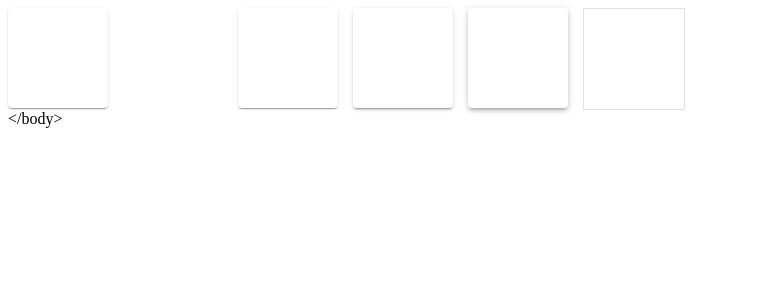
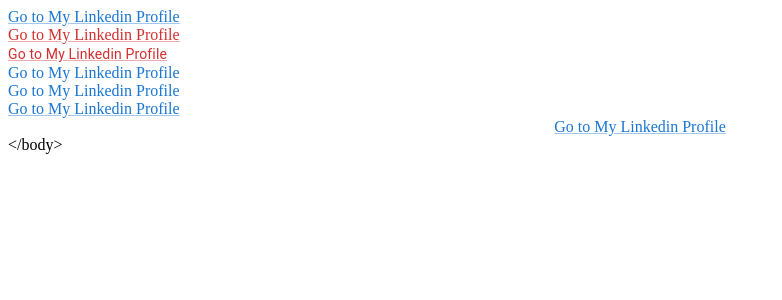
Before and after one commit to furkansylu97/MaterialUiProjects, a React (Vite) app in the folder MaterialUiProjects/: page / in a window 1280 px wide. Shown: the top 300 px of the page, without its empty margins (0-782 px from the left). Built offline with nearby package versions, Linux system fonts and the light colour scheme.

Commit message:
Mui Link works were perdformed

```diff
--- a/MaterialUiProjects/src/App.tsx
+++ b/MaterialUiProjects/src/App.tsx
@@ -1,5 +1,6 @@
 import './App.css'
-import { LessonPaper } from './components/LessonPaper'
+import { LessonLink } from './components/LessonLink'
+// import { LessonPaper } from './components/LessonPaper'
 // import { LessonImageList } from './components/LessonImageList'
 // import { LessonAppBar } from './components/LessonAppBar'
 // import { LessonAccordion } from './components/LessonAccordion'
@@ -36,7 +37,8 @@
       {/* <LessonAccordion /> */}
       {/* <LessonAppBar /> */}
       {/* <LessonImageList /> */}
-      <LessonPaper />
+      {/* <LessonPaper /> */}
+      <LessonLink />
     </>
   )
 }
--- /dev/null
+++ b/MaterialUiProjects/src/components/LessonLink.tsx
@@ -0,0 +1,15 @@
+import { Link, Box } from "@mui/material"
+
+export const LessonLink = () => {
+  return (
+    <Box sx={{display: 'flex', flexDirection:'column'}}>
+        <Link href='https://www.linkedin.com/in/furkansoylu97/'>Go to My Linkedin Profile</Link>
+        <Link href='https://www.linkedin.com/in/furkansoylu97/' color="error">Go to My Linkedin Profile</Link>
+        <Link href='https://www.linkedin.com/in/furkansoylu97/' color="error" variant="body2">Go to My Linkedin Profile</Link>
+        <Link href='https://www.linkedin.com/in/furkansoylu97/' underline="none">Go to My Linkedin Profile</Link>
+        <Link href='https://www.linkedin.com/in/furkansoylu97/' underline="hover">Go to My Linkedin Profile</Link>
+        <Link href='https://www.linkedin.com/in/furkansoylu97/' underline="always">Go to My Linkedin Profile</Link>
+        <Link component='button' onClick={() => {console.log('Furkan Soylu')}}>Go to My Linkedin Profile</Link>
+    </Box>
+  )
+}
```
